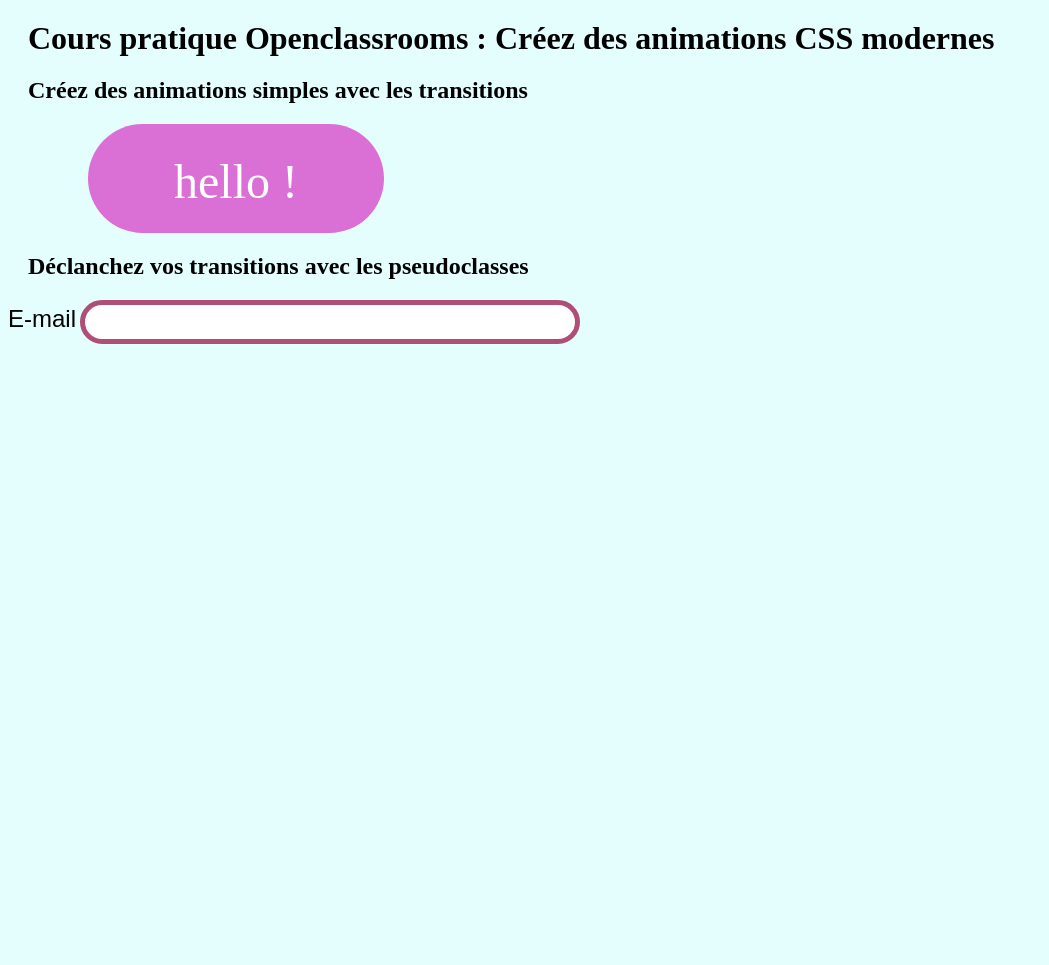
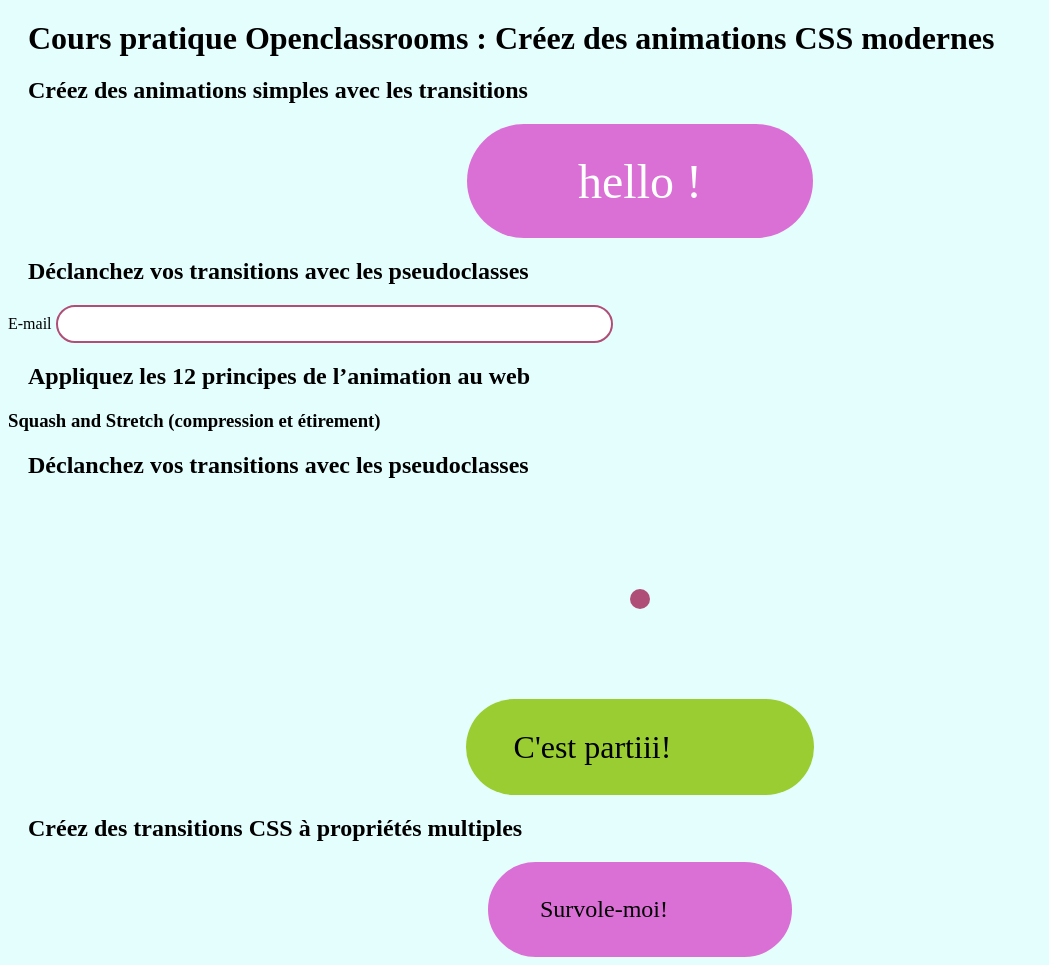
Before and after one commit to Sarahgues/OpenclassroomsAnimationCSS, a website: page index.html in a window 1280 px wide. Shown: the whole page, without its empty margins (0-1049 px from the left). Before the commit the page ends 800 px from the top, so only its background shows below. Drawn offline with Linux system fonts and the light colour scheme.

Commit message:
ajout code html et css

```diff
--- a/index.html
+++ b/index.html
@@ -1,27 +1,53 @@
 <!DOCTYPE html>
 <html lang="fr">
+
 <head>
-    <meta charset="UTF-8">
-    <meta http-equiv="X-UA-Compatible" content="IE=edge">
-    <meta name="viewport" content="width=device-width, initial-scale=1.0">
-    <link type="text/css" rel="stylesheet" href="./style.css"/>
+    <meta charset="UTF-8" />
+    <meta http-equiv="X-UA-Compatible" content="IE=edge" />
+    <meta name="viewport" content="width=device-width, initial-scale=1.0" />
+    <link type="text/css" rel="stylesheet" href="./style.css" />
     <title>Animations CSS3</title>
 </head>
+
 <body>
     <div class="container">
         <h1>Cours pratique Openclassrooms : Créez des animations CSS modernes</h1>
         <h2>Créez des animations simples avec les transitions</h2>
-            <div class="btn">
-                hello !
-            </div>
+        <div class="btn">hello !</div>
     </div>
     <div class="container">
+        <section>
             <h2>Déclanchez vos transitions avec les pseudoclasses</h2>
             <div class="form">
                 <div class="form__group">
-                <label class="email" for="" style="font: 1.5em sans-serif;">E-mail</label>
-                <input type="email" name=""  id="">
+                    <label for="">E-mail</label>
+                    <input type="email" name="" id="" />
                 </div>
             </div>
+        </section>
+        <section>
+            <h2>Appliquez les 12 principes de l’animation au web</h2>
+        </section>
+        <h3>Squash and Stretch (compression et étirement)</h3>
+        <section>
+            <div id="ballrouge"></div>
+            <div class="container">
+
+                <h2>Déclanchez vos transitions avec les pseudoclasses</h2>
+                <div class="ball"></div>
+                <div class="btn-2">C'est partiii!</div>
+            </div>
+        </section>
+        <section>
+            <div class="container">
+                <h2>Créez des transitions CSS à propriétés multiples</h2>
+                <div class="btn-3">
+                    Survole-moi!
+                </div>
+            </div>
+        </section>
+
+
 </body>
+
 </html>
--- a/main.scss
+++ b/main.scss
@@ -1,6 +1,9 @@
 $cd-btn: #da70d6;
 $cd-txt: #ffffff;
 $cd-box: #af4e76;
+$cd-danger: #f10808;
+$cd-txt--invalid: #f12b08;
+$ball-size: 200px;
 body {
     background-color: rgb(228, 253, 253);
 }
@@ -9,6 +12,13 @@
     h1,
     h2 {
         margin: 20px;
+    }
+    .ball,
+    .btn,
+    .btn-2,
+    .form,
+    .btn-3 {
+        margin: auto;
     }
 }
 
@@ -20,8 +30,8 @@
     font-size: 3rem;
     cursor: pointer;
     padding: 1.85rem 3rem;
-    width: 200px;
-    height: 50px;
+    width: 250px;
+    height: auto;
     text-align: center;
     border-radius: 10rem;
     transform: scale(1);
@@ -35,23 +45,66 @@
     transform: scale(1.15);
 }
 
+.ball {
+    width: $ball-size;
+    height: $ball-size;
+    background: $cd-box;
+    margin-bottom: 1rem;
+    border-radius: $ball-size / 0.2;
+    transform: scale(0.1);
+    transition: transform 4000ms;
+}
+
+.btn-2 {
+    background: yellowgreen;
+    width: 20%;
+    font-size: 2rem;
+    cursor: pointer;
+    padding: 1.85rem 3rem;
+    border-radius: 10rem;
+    &:active+.ball {
+        transform: scale(1);
+    }
+}
+
+.btn-3 {
+    background-color: $cd-btn;
+    width: 200px;
+    border: 4px solid $cd-btn;
+    border-radius: 5rem;
+    cursor: pointer;
+    font-size: 1.5rem;
+    overflow: hidden;
+    padding: 1.85rem 3rem;
+    position: relative;
+    transition: transform 400ms;
+    &:hover {
+        transform: scale(1.15);
+    }
+}
+
 // *************FORM*****************
 .form {
     &__group {
         & input {
-            border: 5px solid $cd-box;
-            border-radius: 8rem;
+            border: 2px solid $cd-box;
+            border-radius: 100rem;
             color: rgb(10, 9, 9);
             font-size: 1rem;
             outline: none;
             padding: 0.5rem 1.5rem;
-            width: 35%;
+            width: 40%;
             &:focus {
                 border: 2px solid red;
             }
             & .email {
                 display: block;
             }
+            &:not(:focus):invalid {
+                background: $cd-danger;
+                border: 2px solid $cd-danger;
+                color: $cd-txt--invalid;
+            }
         }
     }
 }
```
Also changed, not shown: style.css, 1 other file. Lines whose indentation alone changed are shown as unchanged.
